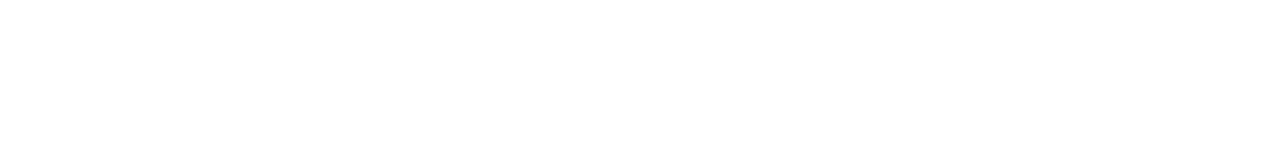
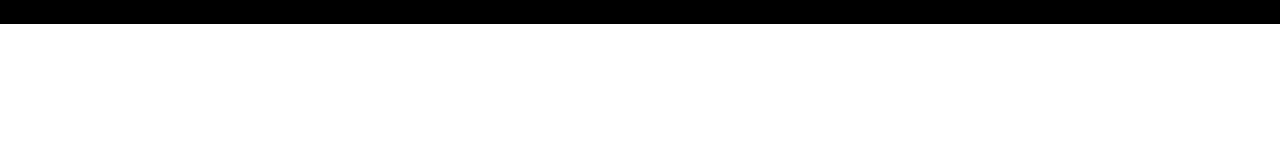
Before and after one commit to JuninUsaXiti001/TailwindStudy, a plain HTML site: page index.html in a window 1280 px wide. Drawn offline with nearby package versions, Linux system fonts and the light colour scheme.

Commit message:
First commit

```diff
--- a/index.html
+++ b/index.html
@@ -11,7 +11,9 @@
 
 <body>
 
-
+    <div class="bg-black w-full h-full ">
+        <p class="bg">Tailwind Teste</p>
+    </div>
 
     <script>
         tailwind.config = {
```
